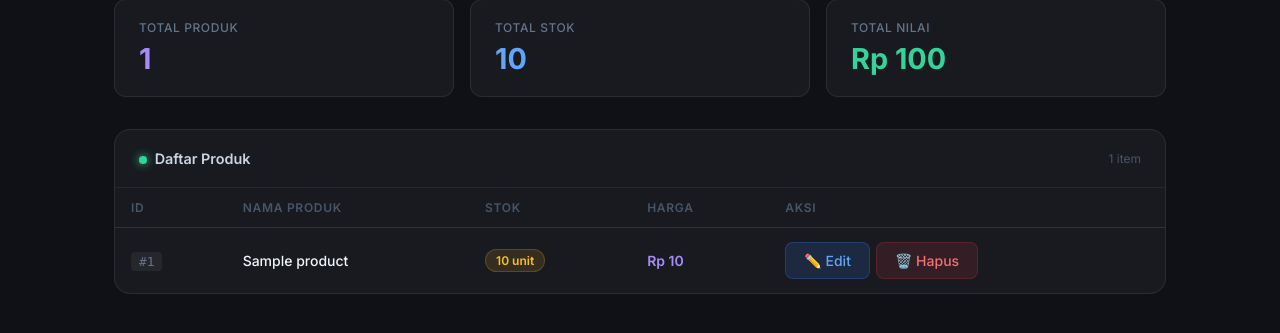
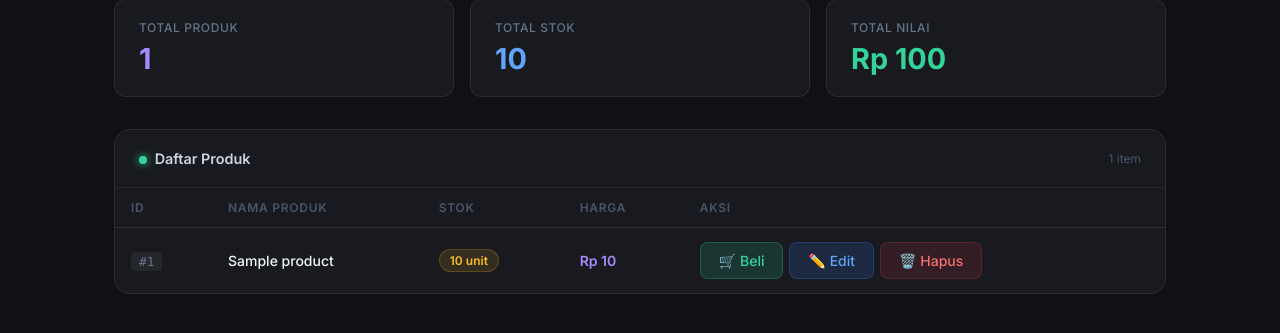
Before and after one commit to Alifasulaeman13/test_ci4_cms, a CodeIgniter 4 app: the page made by app/Views/product/index.php in a window 1280 px wide. Shown: the part 185-518 px from the top of the page. Run offline with PHP 8.4 and a stand-in for CodeIgniter, Linux system fonts and the light colour scheme; the template is opened without the code that fills it: most values are stand-ins (such as "Sample title", 1, 10 or a date in 2020); some libraries are stand-ins or nearby versions.

Commit message:
Update: Menambahkan fitur simulasi Beli untuk mensimulasikan pembelian produk (stok berkurang) sesuai deskripsi soal

```diff
--- a/app/Config/Routes.php
+++ b/app/Config/Routes.php
@@ -11,4 +11,5 @@ $routes->get('/product/create', 'Product::create');
 $routes->post('/product/store', 'Product::store');
 $routes->get('/product/edit/(:num)', 'Product::edit/$1');
 $routes->post('/product/update/(:num)', 'Product::update/$1');
+$routes->get('/product/buy/(:num)', 'Product::buy/$1');
 $routes->get('/product/delete/(:num)', 'Product::delete/$1');
--- a/app/Views/product/index.php
+++ b/app/Views/product/index.php
@@ -118,6 +118,12 @@
             border: 1px solid rgba(239,68,68,0.2);
         }
         .btn-delete:hover { background: rgba(239,68,68,0.22); }
+        .btn-buy {
+            background: rgba(52,211,153,0.15);
+            color: #34d399;
+            border: 1px solid rgba(52,211,153,0.25);
+        }
+        .btn-buy:hover { background: rgba(52,211,153,0.25); }
 
         /* ---- STATS CARDS ---- */
         .stats-grid {
@@ -322,6 +328,8 @@
                         <td class="price">Rp <?= number_format($prod['price'], 0, ',', '.') ?></td>
                         <td>
                             <div class="actions">
+                                <a href="/product/buy/<?= $prod['product_id'] ?>" class="btn btn-buy"
+                                   onclick="return confirm('Simulasikan pembelian 1 unit <?= esc($prod['product_name']) ?>?')">🛒 Beli</a>
                                 <a href="/product/edit/<?= $prod['product_id'] ?>" class="btn btn-edit">✏️ Edit</a>
                                 <a href="/product/delete/<?= $prod['product_id'] ?>" class="btn btn-delete"
                                    onclick="return confirm('Yakin hapus produk ini?')">🗑️ Hapus</a>
```
Also changed, not shown: app/Controllers/Product.php (+18 -0 lines), writable/database.db.
